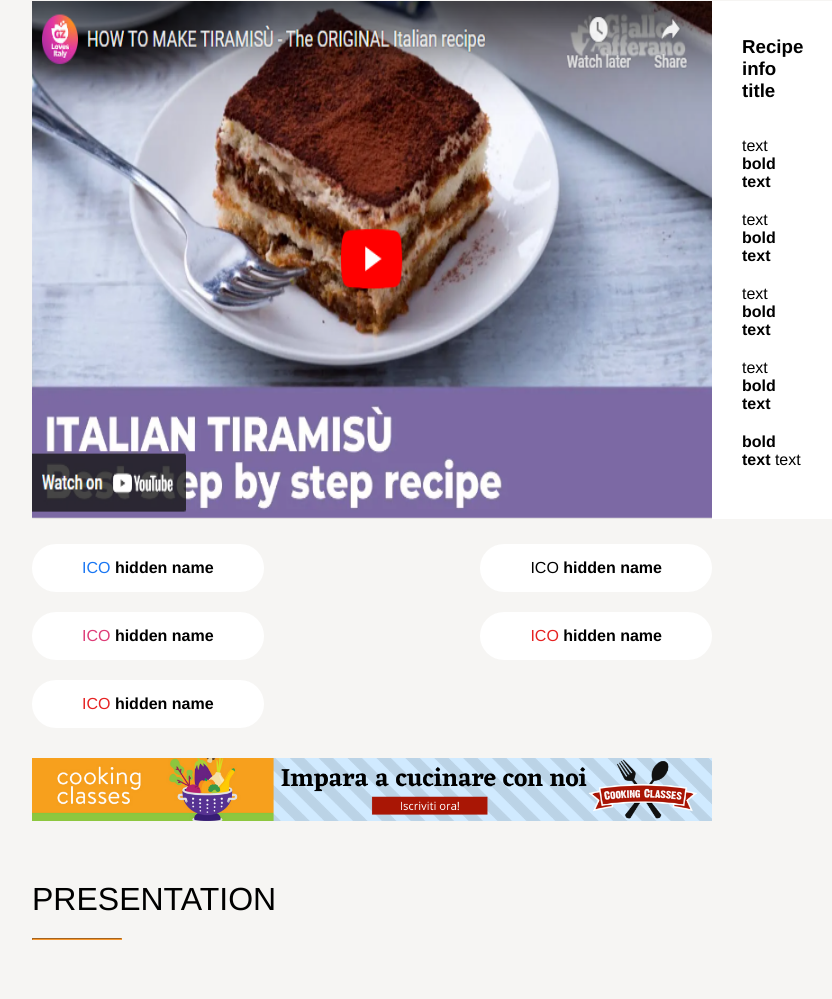
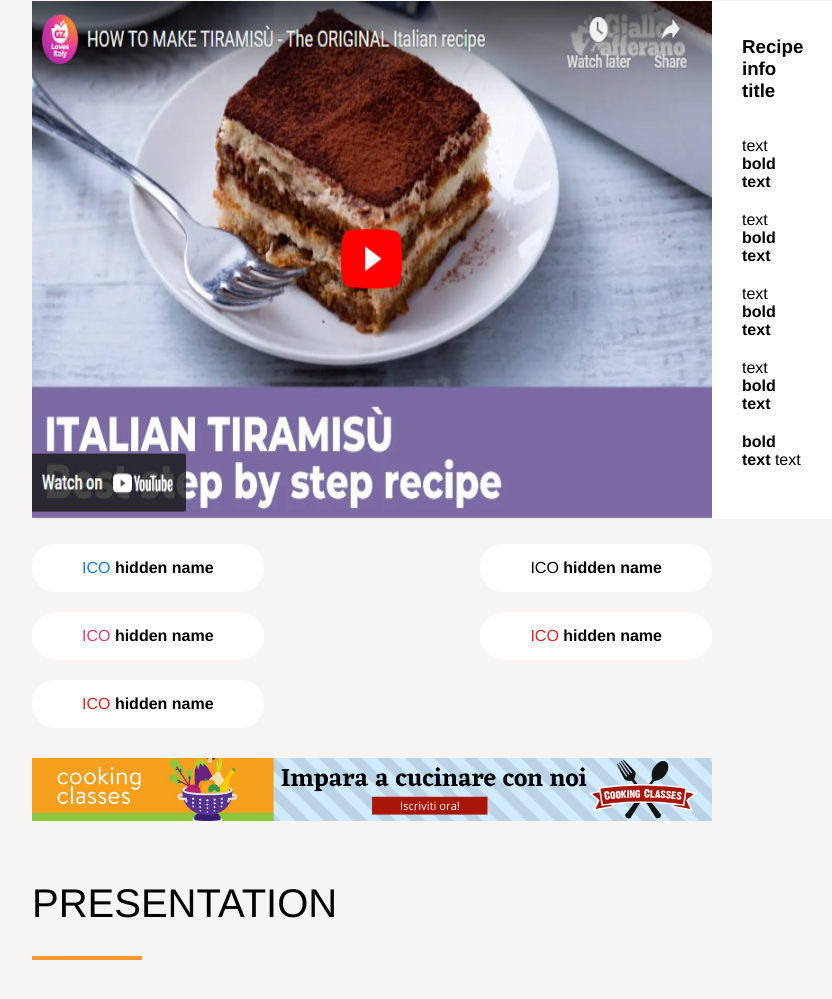
Before and after one commit to MattiaZecchinato/htmlcss-responsive-layout, a plain HTML site: page index.html in a window 1280 px wide. Shown: the part 291-1290 px from the top of the page, without its empty margins (268-1100 px from the left). Drawn offline with Linux system fonts and the light colour scheme.

Commit message:
style: add media query ad banner and hr for desktop size

```diff
--- a/css/style.css
+++ b/css/style.css
@@ -257,6 +257,12 @@ responsive
         margin-bottom: 30px;
     }
 
+    hr {
+
+        width: 110px;
+        border: 2px solid #F7972E;
+    }
+
     .hidden-text {
 
         display: inline;
@@ -310,4 +316,11 @@ responsive
 
         margin-bottom: 60px;
     }
+
+    /* title recipe presentation */
+    .banner-container + p {
+
+        font-size: 2.5rem;
+        margin-bottom: 30px;
+    }
 }
```
